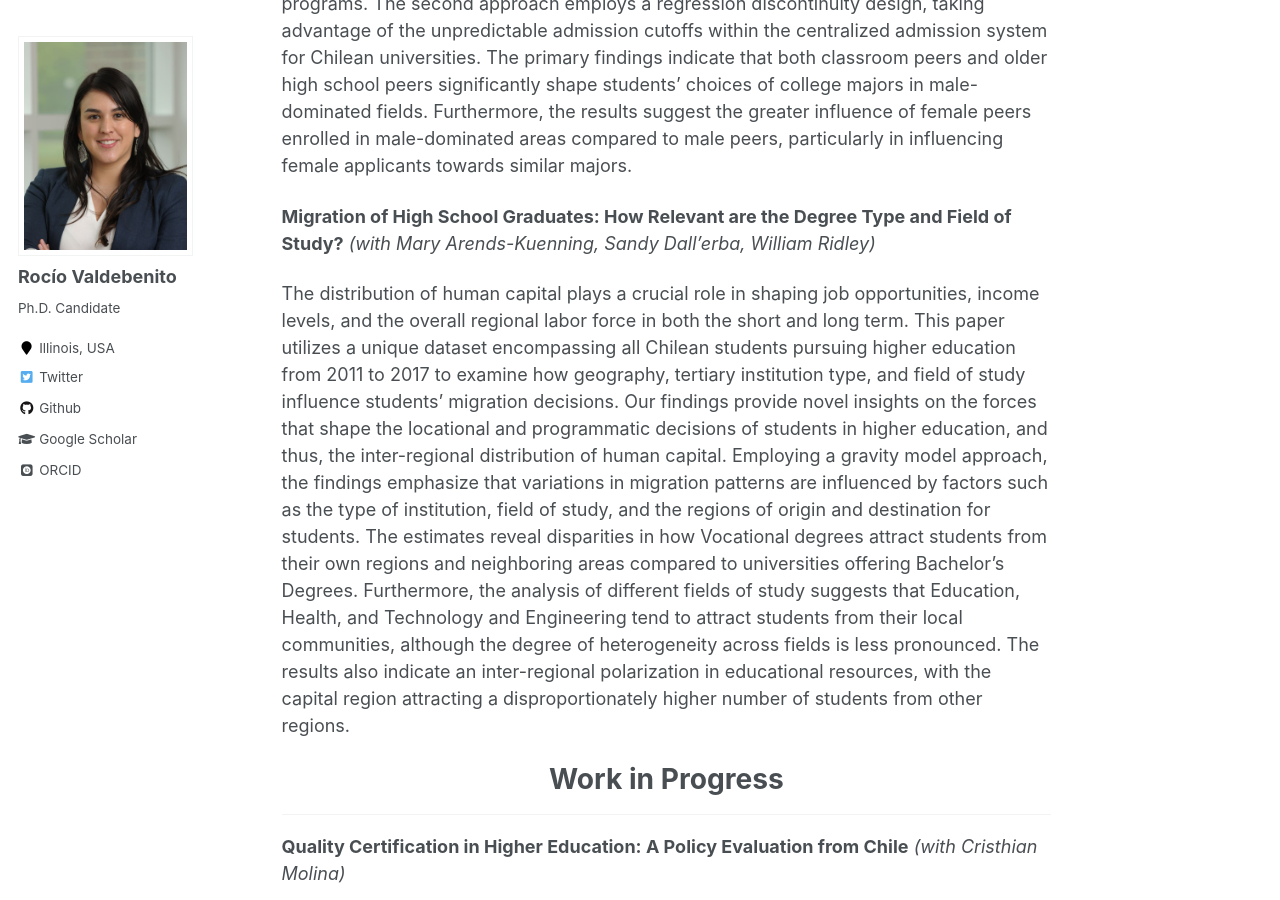
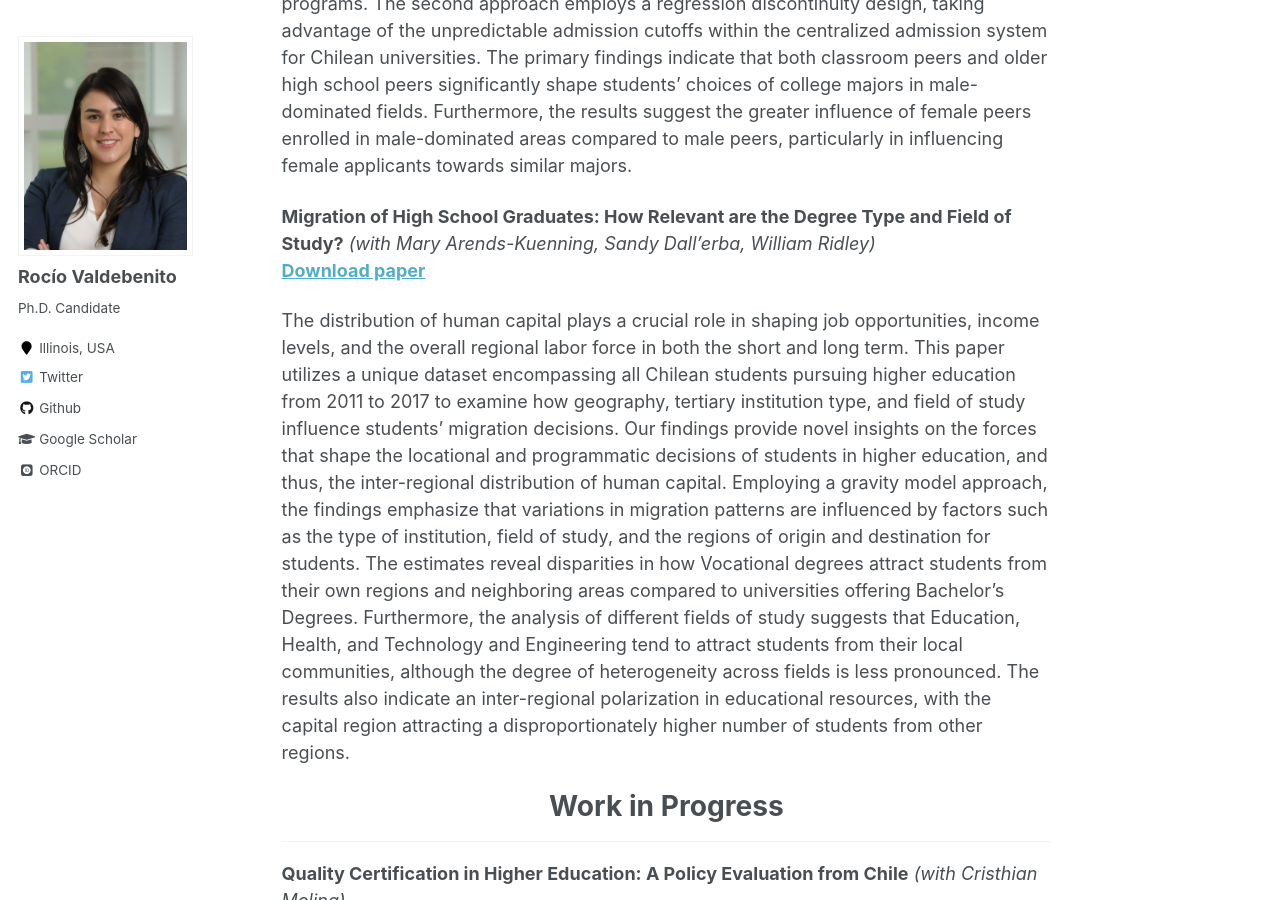
Before and after one commit to rvaldebenito/rvaldebenito.github.io, a Jekyll site: the page built from _pages/publications.md, in a window 1280 px wide and 900 px high, scrolled down 480 px. Built offline with Jekyll 4.4.1, drawn with Linux system fonts in a browser that asks for light colours; some web fonts are replaced.

Commit message:
Update publications.md

```diff
--- a/_pages/publications.md
+++ b/_pages/publications.md
@@ -19,7 +19,7 @@ author_profile: true
 **Migration of High School Graduates: How Relevant are the Degree Type and Field of Study?**
 *(with Mary Arends-Kuenning, Sandy Dall'erba, William Ridley)*
 <br/>
-
+**[Download paper](https://rvaldebenito.github.io/files/valdebenito_et_al_migration_paper.pdf)**
 
 The distribution of human capital plays a crucial role in shaping job opportunities, income levels, and the overall regional labor force in both the short and long term. This paper utilizes a unique dataset encompassing all Chilean students pursuing higher education from 2011 to 2017 to examine how geography, tertiary institution type, and field of study influence students' migration decisions. Our findings provide novel insights on the forces that shape the locational and programmatic decisions of students in higher education, and thus, the inter-regional distribution of human capital. Employing a gravity model approach, the findings emphasize that variations in migration patterns are influenced by factors such as the type of institution, field of study, and the regions of origin and destination for students. The estimates reveal disparities in how Vocational degrees attract students from their own regions and neighboring areas compared to universities offering Bachelor's Degrees. Furthermore, the analysis of different fields of study suggests that Education, Health, and Technology and Engineering tend to attract students from their local communities, although the degree of heterogeneity across fields is less pronounced. The results also indicate an inter-regional polarization in educational resources, with the capital region attracting a disproportionately higher number of students from other regions.
 
```
